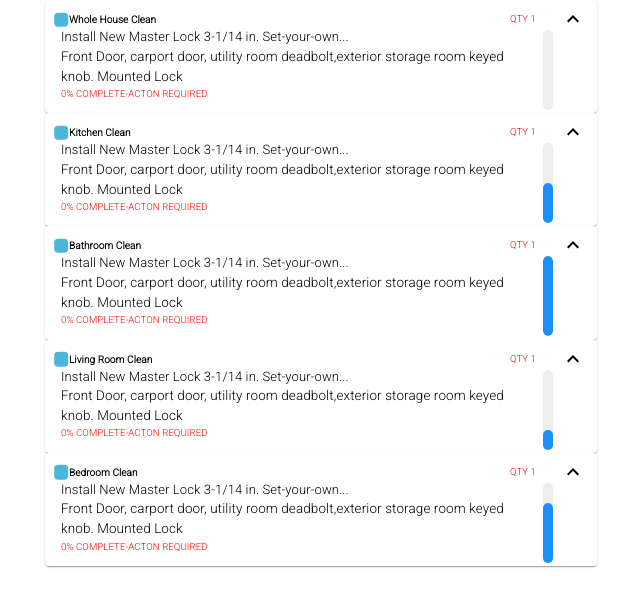
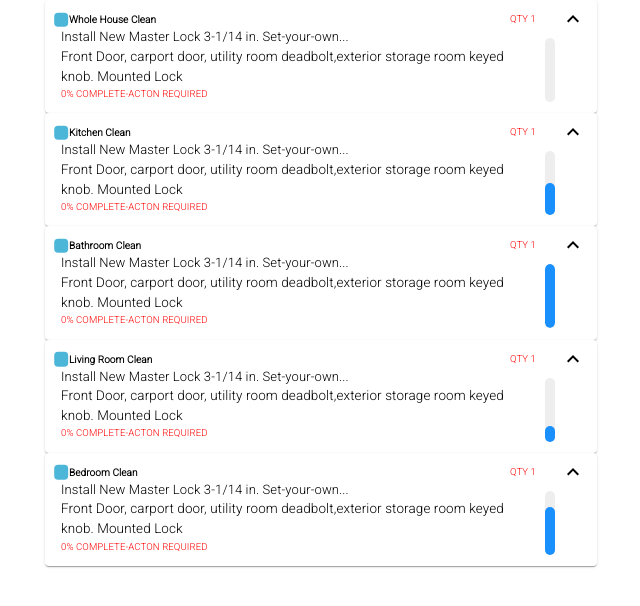
Before and after one commit to HassanHabibTahir/testMui, a React (Create React App) app: page / in a window 1280 px wide. Shown: the top 606 px of the page, without its empty margins (319-959 px from the left). Built offline with nearby package versions, Linux system fonts and the light colour scheme.

Commit message:
fixed ui

```diff
--- a/src/progressbar.js
+++ b/src/progressbar.js
@@ -39,9 +39,9 @@
         <BorderLinearProgress
           style={{
             transform: "rotate(-90deg)",
-            width: "5rem",
+            width: "4rem",
             // position: "absolute",
-            left: "1.7rem",
+            left: "1.3rem",
             bottom: "1.5rem",
             // right: "2rem",
             // width: 200,
```
